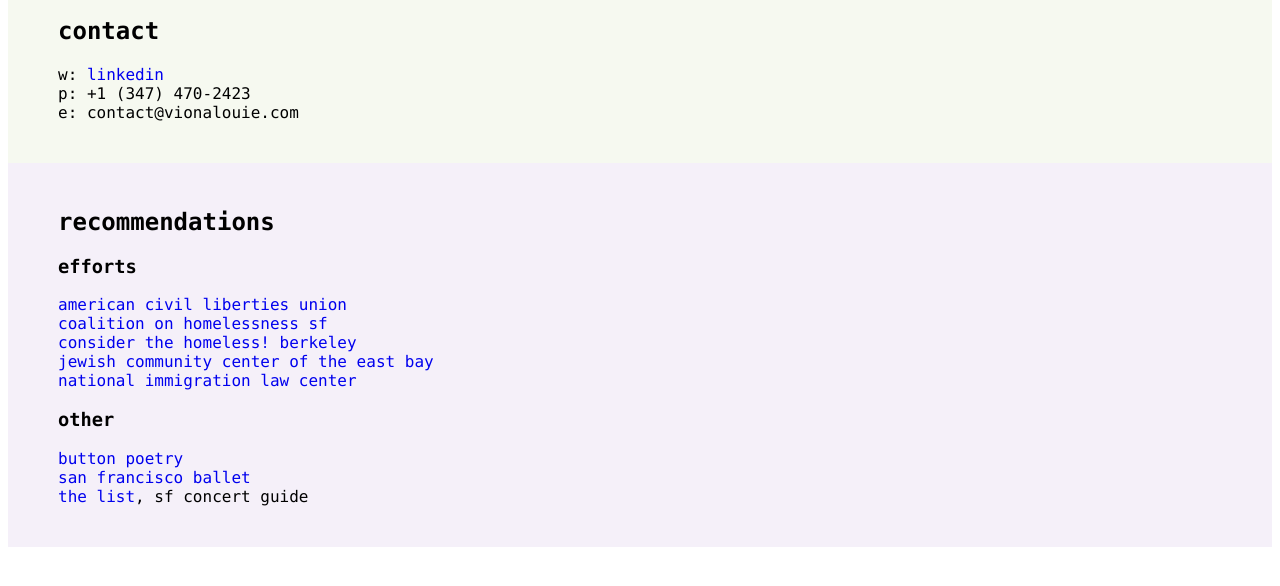
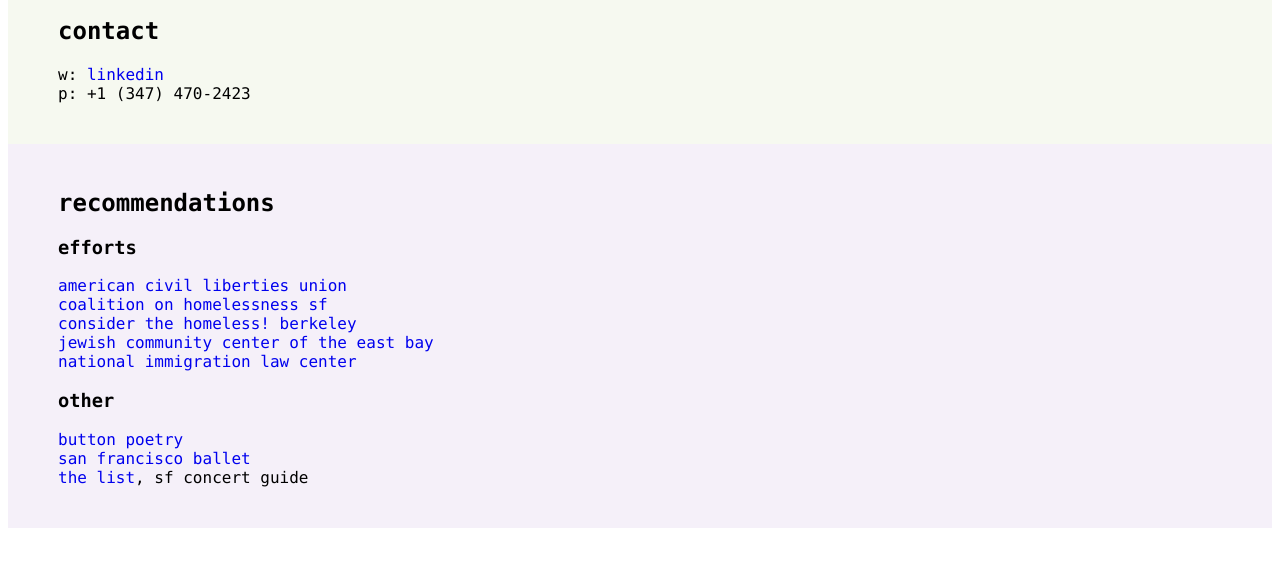
Before and after one commit to jynn/web, a plain HTML site: page index.html in a window 1280 px wide. Shown: the part 136-722 px from the top of the page. Drawn offline with Linux system fonts and the light colour scheme.

Commit message:
Update index.html

```diff
--- a/index.html
+++ b/index.html
@@ -19,7 +19,6 @@
 			<ul style="list-style-type:none; padding-left: 0;">
 				<li>w: <a style="text-decoration:none;" href='https://www.linkedin.com/in/viona-louie-910a4325/'>linkedin</a></li>
 				<li>p: +&#049;&#032;(&#051;&#052;&#055;)&#032;&#052;&#055;&#048;&#045;&#050;&#052;&#050;&#051;</li>
-				<li>e: &#099;&#111;&#110;&#116;&#097;&#099;&#116;&#064;&#118;&#105;&#111;&#110;&#097;&#108;&#111;&#117;&#105;&#101;&#046;&#099;&#111;&#109;</li>
 			</ul>
 		</div>
 	</div>
```
